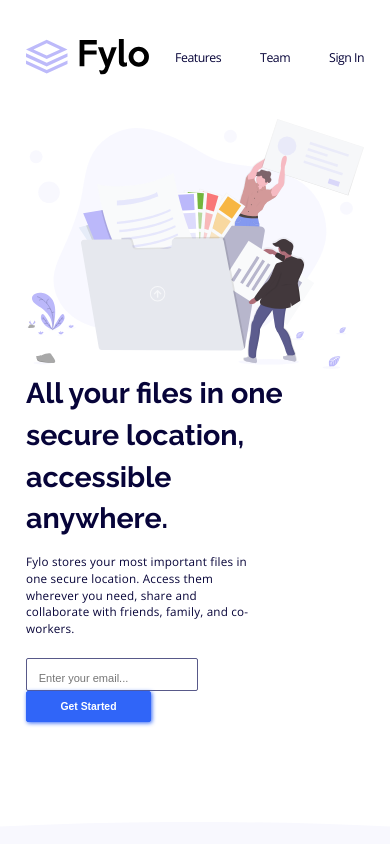
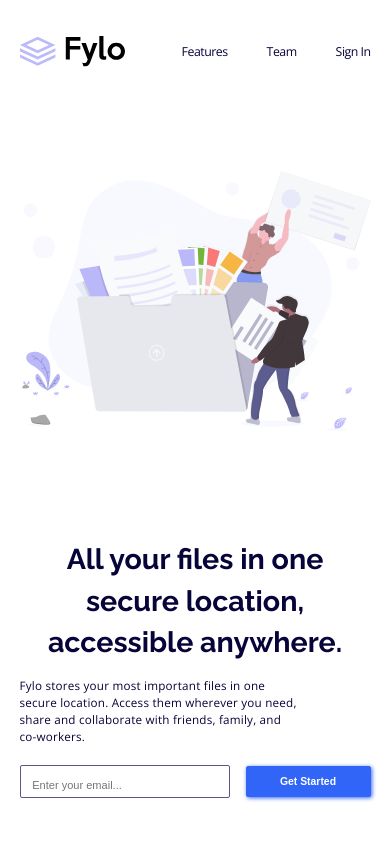
Before and after one commit to JakubChrapek/fylo-landing-page, a Gatsby site: page / in a window 390 px wide. Shown: the top 844 px of the page. Built offline with nearby package versions, Linux system fonts and the light colour scheme; Gatsby itself is replaced by a stand-in of ours.

Commit message:
Responsive modifications of hero section

```diff
--- a/src/components/header.module.scss
+++ b/src/components/header.module.scss
@@ -18,16 +18,21 @@ header {
   & > div {
     display: flex;
     justify-content: space-between;
+    align-items: center;
     margin: 0 auto;
     max-width: 1440px;
     padding: 2.75rem 5rem;
 
-    @media (max-width: 550px) {
-      padding: 2rem;
-    }
+
 
     img {
       height: 2.8rem;
+    }
+    @media (max-width: 550px) {
+      padding: 1.5rem;
+      img {
+        height: 2.4rem;
+      }
     }
   }
 
--- a/src/components/section-two-columns.module.scss
+++ b/src/components/section-two-columns.module.scss
@@ -15,7 +15,7 @@ $moderateCyan: hsl(170, 45%, 43%);
   flex-wrap: wrap;
   padding: 0 5rem;
   @media (max-width: 550px) {
-      padding: 0 2rem;
+      padding: 0 1.5rem;
     }
   max-width: 1440px;
 }
@@ -24,6 +24,7 @@ $moderateCyan: hsl(170, 45%, 43%);
 .imgColumn {
   width: 50%;
   @media (max-width: 550px) {
+    margin-top: 6rem;
       width: 100%;
     }
 }
@@ -51,35 +52,13 @@ $moderateCyan: hsl(170, 45%, 43%);
     line-height: 1.3rem;
   }
 
-  // @media (max-width: 1015px) {
-  //   padding-right: 2rem;
-  //   h2 {
-  //     font-size: 2rem;
-  //     line-height: 2.6rem;
-  //   }
-  //   p {
-  //     padding-right: 10%;
-  //   }
-  // }
-  // @media (max-width: 894px) {
-  //   padding-right: 1rem;
-  //   h2 {
-  //     font-size: 1.8rem;
-  //     line-height: 2.4rem;
-  //   }
-  //   p {
-  //     padding-right: 5%;
-  //   }
-  // }
-  // @media (max-width: 785px) {
-  //   h2 {
-  //     font-size: 1.6rem;
-  //     line-height: 2.1rem;
-  //   }
-  //   p {
-  //     font-size: 0.85rem;
-  //   }
-  // }
+  @media (max-width: 550px) {
+    padding-right: 0;
+    h2 {
+      margin-top: 2rem;
+      text-align: center;
+    }
+  }
 }
 
 .imgFull {
```
